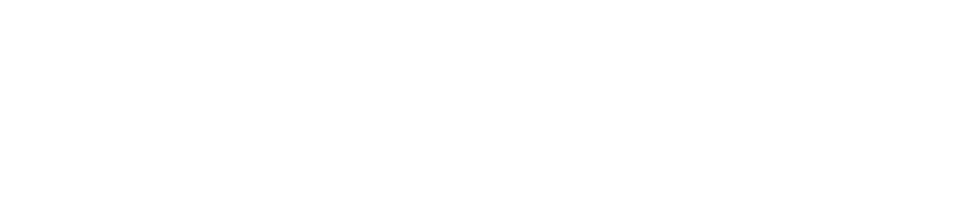
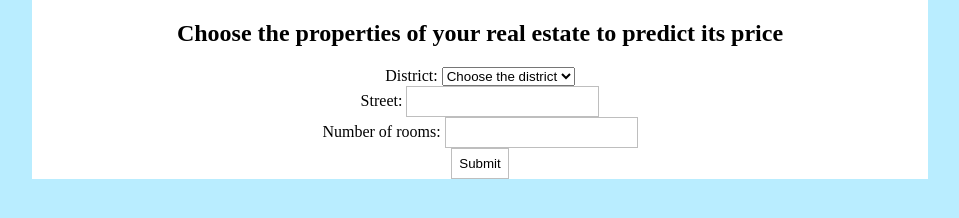
Before and after one commit to elzayts/price-prediction, a plain HTML site: page index.html in a window 1280 px wide. Shown: the whole page, without its empty margins (160-1119 px from the left). Drawn offline with Linux system fonts and the light colour scheme.

Commit message:
the first version of the form

```diff
--- a/app.css
+++ b/app.css
@@ -0,0 +1,27 @@
+body {
+	background-color: #B9EDFF;
+	margin: 0;
+	height: 100vh;
+	text-align: center;
+}
+
+#form {
+	background-color: white;
+	width: 70%;
+	display: inline-block;
+	text-align: center;
+}
+
+#form input {
+	background-color: white;
+	box-sizing: border-box;
+	-webkit-box-sizing: border-box;
+	-moz-box-sizing: border-box;
+	border:1px solid #BEBEBE;
+	padding: 7px;
+	outline: none;
+}
+
+#form input {
+	padding: right;
+}
--- a/index.html
+++ b/index.html
@@ -1,9 +1,26 @@
 <!DOCTYPE html>
 <html>
 <head>
-	<title>Prediction of property price in Kyiv</title>
+	<title>Prediction of real estate price in Kyiv</title>
+	<link rel="stylesheet" type="text/css" href="./app.css">
 </head>
 <body>
-
+	<div id="form">
+		<h2>Choose the properties of your real estate to predict its price</h2>
+		<form>
+			District:
+			<select required>
+				<option disabled selected value="choose">Choose the district</option>
+				<option value="holosiivskii">Holosiivskii</option>
+				<option value="troieshchyna">Troieshchyna</option>
+				<!-- and so on -->
+			</select><br>
+			Street:
+			<input type="text" name="street"><br>
+			Number of rooms:
+			<input type="text" name="rooms"><br>
+			<input type="submit" value="Submit">
+		</form>
+	</div>
 </body>
 </html>
```
